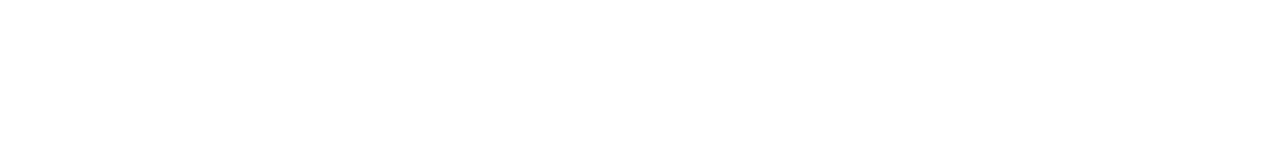
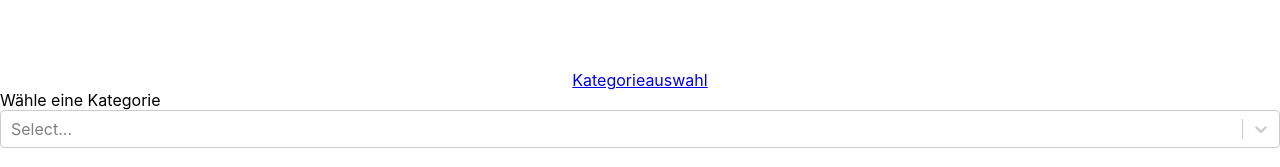
Before and after one commit to yannickMessinger/WebTechnologienProjekt2022, a React (Create React App) app in the folder frontend/: page /quiz/select in a window 1280 px wide. Shown: the part 672-839 px from the top of the page. Before the commit the page ends 800 px from the top, so only its background shows below. Built offline with nearby package versions, Linux system fonts and the light colour scheme; no server answers.

Commit message:
added category selection

```diff
--- a/frontend/package.json
+++ b/frontend/package.json
@@ -3,6 +3,7 @@
   "version": "0.1.0",
   "private": true,
   "dependencies": {
+    "@apollo/client": "^3.7.3",
     "@testing-library/jest-dom": "^5.16.5",
     "@testing-library/react": "^13.4.0",
     "@testing-library/user-event": "^13.5.0",
@@ -11,9 +12,12 @@
     "@types/react": "^18.0.26",
     "@types/react-dom": "^18.0.9",
     "cors": "^2.8.5",
+    "graphql": "^16.6.0",
     "react": "^18.2.0",
     "react-dom": "^18.2.0",
+    "react-router-dom": "^6.6.1",
     "react-scripts": "5.0.1",
+    "react-select": "^5.7.0",
     "socket.io-client": "^4.5.4",
     "typescript": "^4.9.4",
     "web-vitals": "^2.1.4"
--- a/frontend/src/App.tsx
+++ b/frontend/src/App.tsx
@@ -1,21 +1,34 @@
-import React, { useEffect } from 'react';
-import logo from './logo.svg';
-import './App.css';
-import { Chat } from './components/Chat/Chat';
-import { Quiz } from './components/Quiz/Quiz';
+import React, { useEffect } from "react";
+import { BrowserRouter as Router, Route, Link, Routes } from "react-router-dom";
+import logo from "./logo.svg";
+import "./App.css";
+import { Chat } from "./components/Chat/Chat";
+import { Quiz } from "./components/Quiz/Quiz";
+import { ApolloClient, ApolloProvider, InMemoryCache } from "@apollo/client";
+import { QuizCategorySelection } from "./components/Quiz/QuizGame/QuizCategorySelection";
 
-
-
+const client = new ApolloClient({
+  uri: "http://localhost:4000/graphql",
+  cache: new InMemoryCache(),
+});
 
 function App() {
-
-
   return (
-    <div className="App">
-      <h3>ÄPP</h3>
-      <Chat></Chat>
-      <Quiz></Quiz>
-    </div>
+    <ApolloProvider client={client}>
+      <Router>
+        <div className="App">
+          <h3>ÄPP</h3>
+          <Chat></Chat>
+          <Quiz></Quiz>
+          <Link to="/quiz/select">Kategorieauswahl</Link>
+          {/* <Link to="/quiz">Quiz</Link> */}
+        </div>
+        <Routes>
+          <Route path="/quiz/select" element={<QuizCategorySelection />} />
+          {/* <Route path="/quiz" element={<Quiz />} /> */}
+        </Routes>
+      </Router>
+    </ApolloProvider>
   );
 }
 
--- /dev/null
+++ b/frontend/src/components/Quiz/QuizGame/QuizCategorySelection.tsx
@@ -0,0 +1,37 @@
+import React, { useState } from "react";
+import Select, { OptionsOrGroups } from "react-select";
+import { useQuery } from "@apollo/client";
+import { GET_CATEGORIES } from "../../../graphql/Query";
+import { useQuiz } from "../../../hooks/useQuiz";
+
+interface OptionProps {
+  value: string;
+  label: string;
+}
+
+export const QuizCategorySelection = () => {
+  const { data } = useQuery(GET_CATEGORIES);
+  const [selected, setSelected] = useState("");
+
+  let categories = Array<OptionProps>();
+  if (data !== undefined) {
+    data.categories.map((item: string) => {
+      categories.push({ value: item, label: item });
+    });
+  }
+  const handleSelect = (selectedOption: OptionProps | null) => {
+    if (selectedOption !== null) {
+      setSelected(selectedOption.value);
+    }
+  };
+  return (
+    <>
+      <form>
+        <label htmlFor="category">Wähle eine Kategorie</label>
+        <Select options={categories} onChange={handleSelect} />
+        <br />
+        <input type="submit" value="Submit" />
+      </form>
+    </>
+  );
+};
--- /dev/null
+++ b/frontend/src/graphql/Query.ts
@@ -0,0 +1,17 @@
+import {gql} from "@apollo/client";
+
+export const GET_CATEGORIES = gql`
+    query categories {
+        categories
+    }`
+
+export const GET_QUIZ_BY_CATEGORY = gql`
+    query quizCategory($category: String) {
+        quizCategory(category: $category) {
+            _id
+            question
+            possibleAnswers
+            correctAnswer
+            hint
+        }
+    }`
--- a/frontend/src/hooks/useQuiz.ts
+++ b/frontend/src/hooks/useQuiz.ts
@@ -1,8 +1,9 @@
-import React from 'react'
+import React, { useState } from 'react'
 
 import { IQuizquestion } from '../typings/Quizquestion';
 
 export const useQuiz = () => {
+  const [quizQuestions, setQuizQuestions] = useState<IQuizquestion[]>([])
 
     async function postQuizQuestion(question:IQuizquestion){
         try {
@@ -28,10 +29,8 @@
 
 
 
-
-
     return {
-        postQuizQuestion
+        postQuizQuestion,
     }
 
 
```
Also changed, not shown: 1 other file (tests, documents, lock files or other folders).
